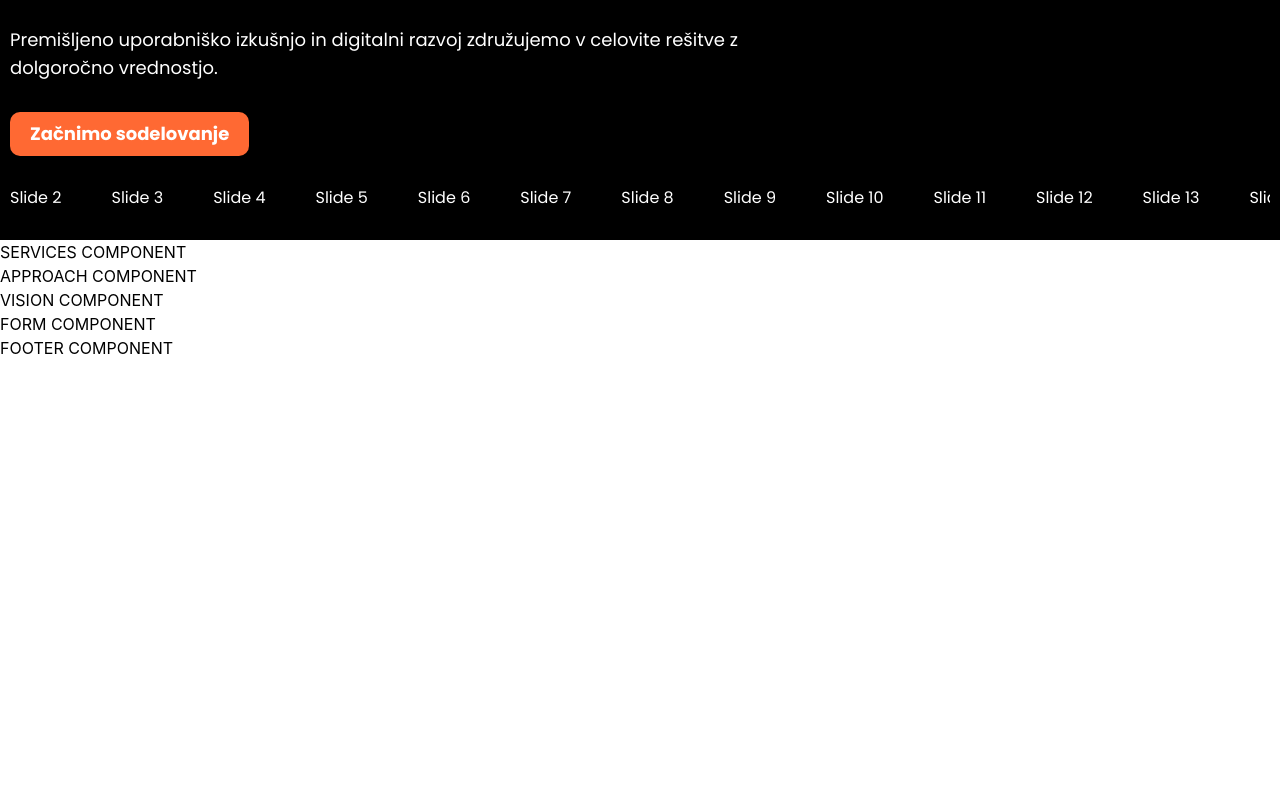
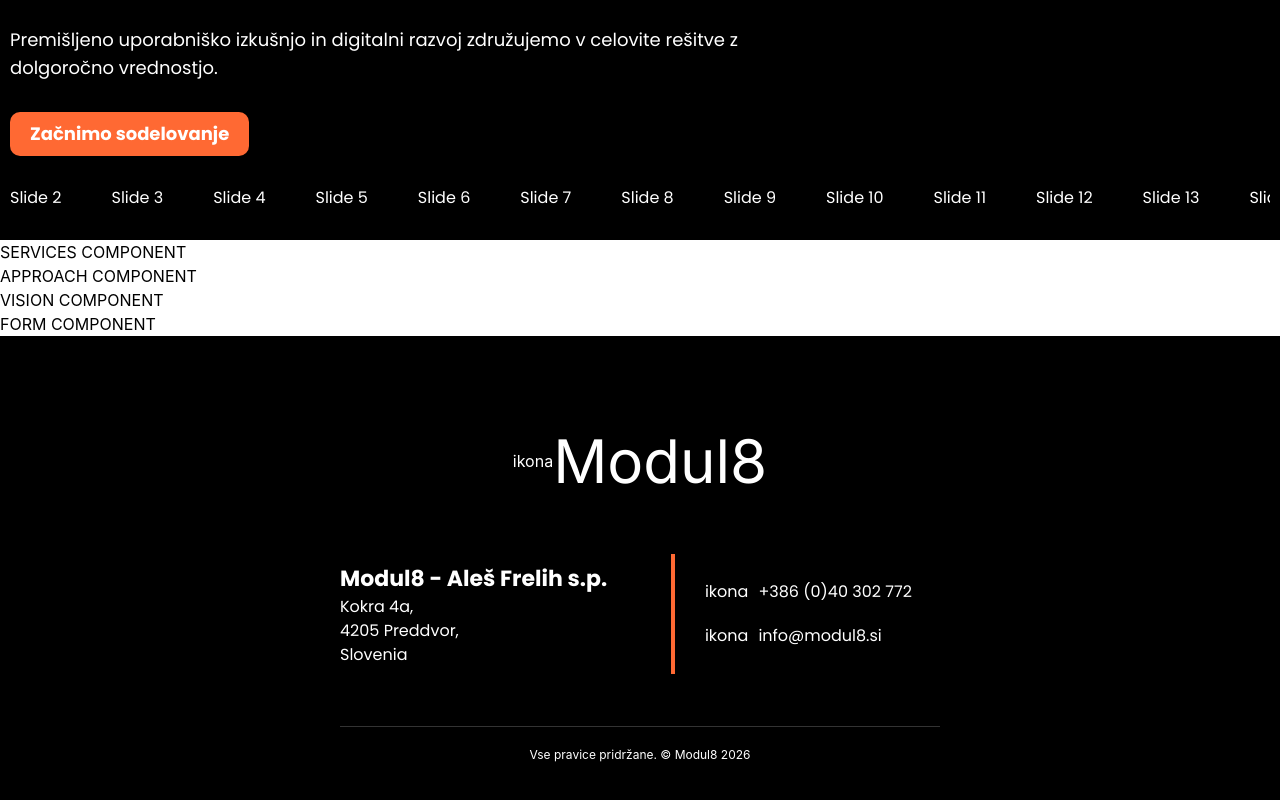
Before and after one commit to Tjasa-Portfolio/Modul8, a Vue app: page / in a window 1280 px wide. Shown: the part 560-1360 px from the top of the page. Before the commit the page ends 920 px from the top, so only its background shows below. Built offline with nearby package versions, Linux system fonts and the light colour scheme.

Commit message:
#9 -> implemented most footer functionaliites and styling

```diff
--- a/src/assets/style/main.css
+++ b/src/assets/style/main.css
@@ -5,6 +5,7 @@
 @theme {
   --font-display: 'Poppins', sans-serif;
   --color-light-gray: rgba(153, 153, 153, 0.5);
+  --color-footer-border: rgba(255, 255, 255, 0.2);
   --font-logo: 'Inter', sans-serif;
 
   /*NAVIGATION*/
--- a/src/components/footer/FooterComponent.vue
+++ b/src/components/footer/FooterComponent.vue
@@ -1,4 +1,40 @@
 <script setup lang="ts"></script>
 <template>
-  <p>FOOTER COMPONENT</p>
+  <footer class="w-full bg-black-main text-white-main flex flex-col justify-center items-center">
+    <div
+      class="flex flex-col justify-center items-center text-center py-20 px-12.5 w-full max-w-[700px]"
+    >
+      <!-- LOGO -->
+      <div class="w-full">
+        <span class="flex flex-row justify-center items-center"
+          ><p>ikona</p>
+          <p class="font-logo font-normal text-[60px]">Modul8</p></span
+        >
+      </div>
+      <!-- TEXT -->
+      <div class="py-12 font-display w-full flex flex-col justify-center items-center md:flex-row">
+        <address class="text-white-main not-italic md:text-left md:w-3xl">
+          <span class="font-bold text-[22px]">Modul8 - Aleš Frelih s.p. </span><br />
+          <span class="font-normal text-base">Kokra 4a, </span><br />
+          <span class="font-normal text-base md:flex md:flex-col"
+            ><span>4205 Preddvor, </span><span>Slovenia</span></span
+          >
+        </address>
+        <div class="w-full py-0.5 border-b border-orange-main my-7.5 md:hidden"></div>
+        <div class="h-30 px-0.5 bg-orange-main mx-7.5 hidden md:flex"></div>
+        <div class="w-full flex flex-col justify-center items-center gap-5 md:items-start">
+          <span class="flex flex-row justify-start items-center gap-2.5"
+            ><p>ikona</p>
+            <a href="tel:+38640302772" class="font-normal text-base">+386 (0)40 302 772</a></span
+          >
+          <span class="flex flex-row justify-start items-center gap-2.5"
+            ><p>ikona</p>
+            <a href="mailto:info@modul8.si" class="font-normal text-base">info@modul8.si</a></span
+          >
+        </div>
+      </div>
+      <div class="w-full py-0.5 border-b border-footer-border"></div>
+      <p class="py-5 text-xs">Vse pravice pridržane. © Modul8 2026</p>
+    </div>
+  </footer>
 </template>
```
